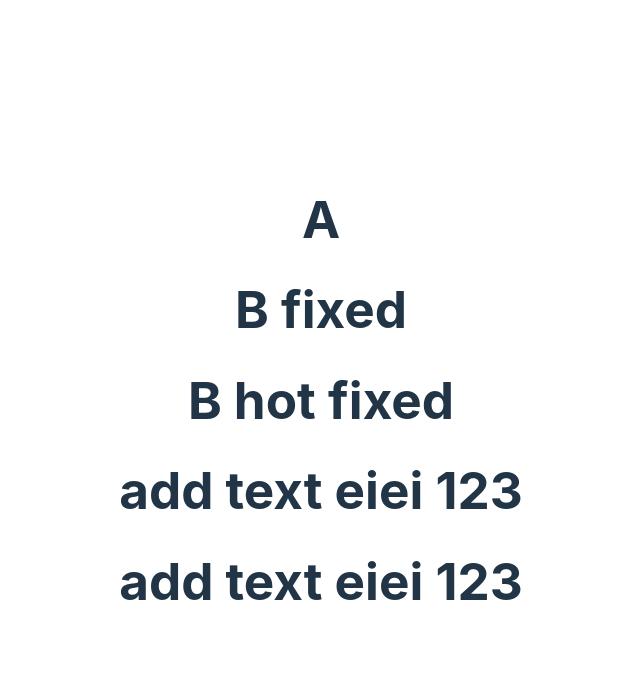
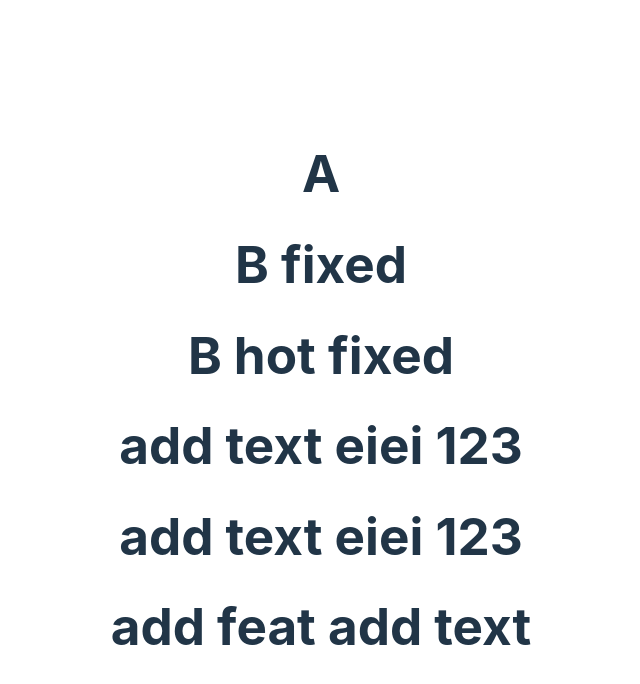
Before and after one commit to supakrit03/semantic-release-101, a React (Vite) app: page / in a window 1280 px wide. Shown: the top 684 px of the page, without its empty margins (319-959 px from the left). Built offline with nearby package versions, Linux system fonts and the light colour scheme.

Commit message:
feat: add text

```diff
--- a/src/App.tsx
+++ b/src/App.tsx
@@ -8,6 +8,7 @@ function App() {
       <h1>B hot fixed</h1>
       <h1>add text eiei 123</h1>
       <h1>add text eiei 123</h1>
+      <h1>add feat add text</h1>
     </>
   );
 }
```
